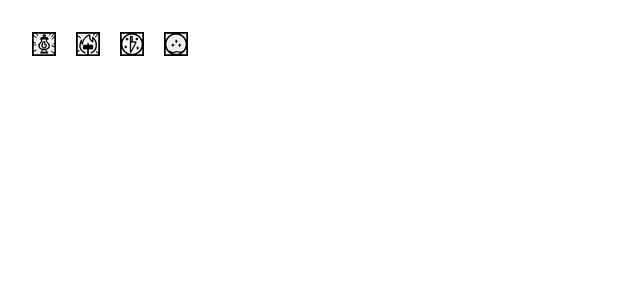
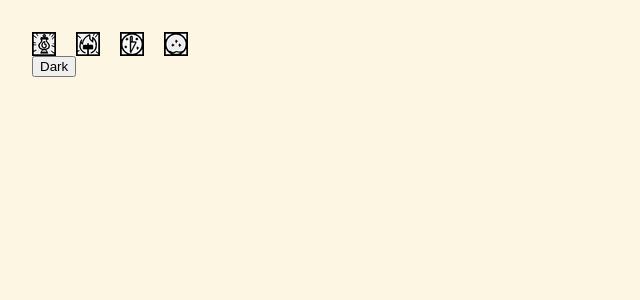
Before and after one commit to rmartinho/wist, a Vue app: page / in a window 1280 px wide. Shown: the top 300 px of the page, without its empty margins (0-640 px from the left). Built offline with nearby package versions, Linux system fonts and the light colour scheme.

Commit message:
Fix dark mode toggling

```diff
--- a/src/App.vue
+++ b/src/App.vue
@@ -1,8 +1,17 @@
 <template>
     <aspect-counter-group :aspects="aspects" v-model="stuff" />
+    <dark-mode-toggle title="Switch color scheme">
+      <template #light-icon>
+        Light
+      </template>
+      <template #dark-icon>
+        Dark
+      </template>
+    </dark-mode-toggle>
 </template>
 
 <script setup lang="ts">
+import DarkModeToggle from './components/DarkModeToggle.vue';
 import AspectCounterGroup from '@/components/group/AspectCounterGroup.vue'
 import { ref, watch } from 'vue';
 
--- a/src/assets/styles/colors.css
+++ b/src/assets/styles/colors.css
@@ -19,12 +19,11 @@
 
 :root {
   --color-background: var(--wist-c-background-1);
-  --color-background-soft: var(--wist-c-background-2);
+  --color-background-soft: var(--wist-c-background-1);
 
   --color-border: var(--wist-c-content-1);
 
-  --color-heading: var(--wist-c-content-3);
-  --color-text: var(--wist-c-content-2);
+  --color-text: var(--wist-c-content-3);
 
   --color-stroke: var(--wist-c-content-3);
 
--- a/src/assets/styles/main.css
+++ b/src/assets/styles/main.css
@@ -1,4 +1,5 @@
 @import '@/assets/styles/dark-mode.css';
+@import '@/assets/styles/colors.css';
 
 *,
 *::before,
@@ -11,7 +12,7 @@
 body {
   min-height: 100vh;
   color: var(--color-text);
-  background: var(--color-background-mute);
+  background: var(--color-background);
   font-family: Roboto, Ubuntu, 'Droid Sans', 'Helvetica Neue', sans-serif;
   font-size: 15px;
   text-rendering: optimizeLegibility;
--- a/src/components/DarkModeToggle.vue
+++ b/src/components/DarkModeToggle.vue
@@ -11,7 +11,7 @@
       <template #dark-icon>
         <img src="dark.svg">
       </template>
-    <dark-mode-toggle/>
+    </dark-mode-toggle>
 -->
 
 <template>
```
